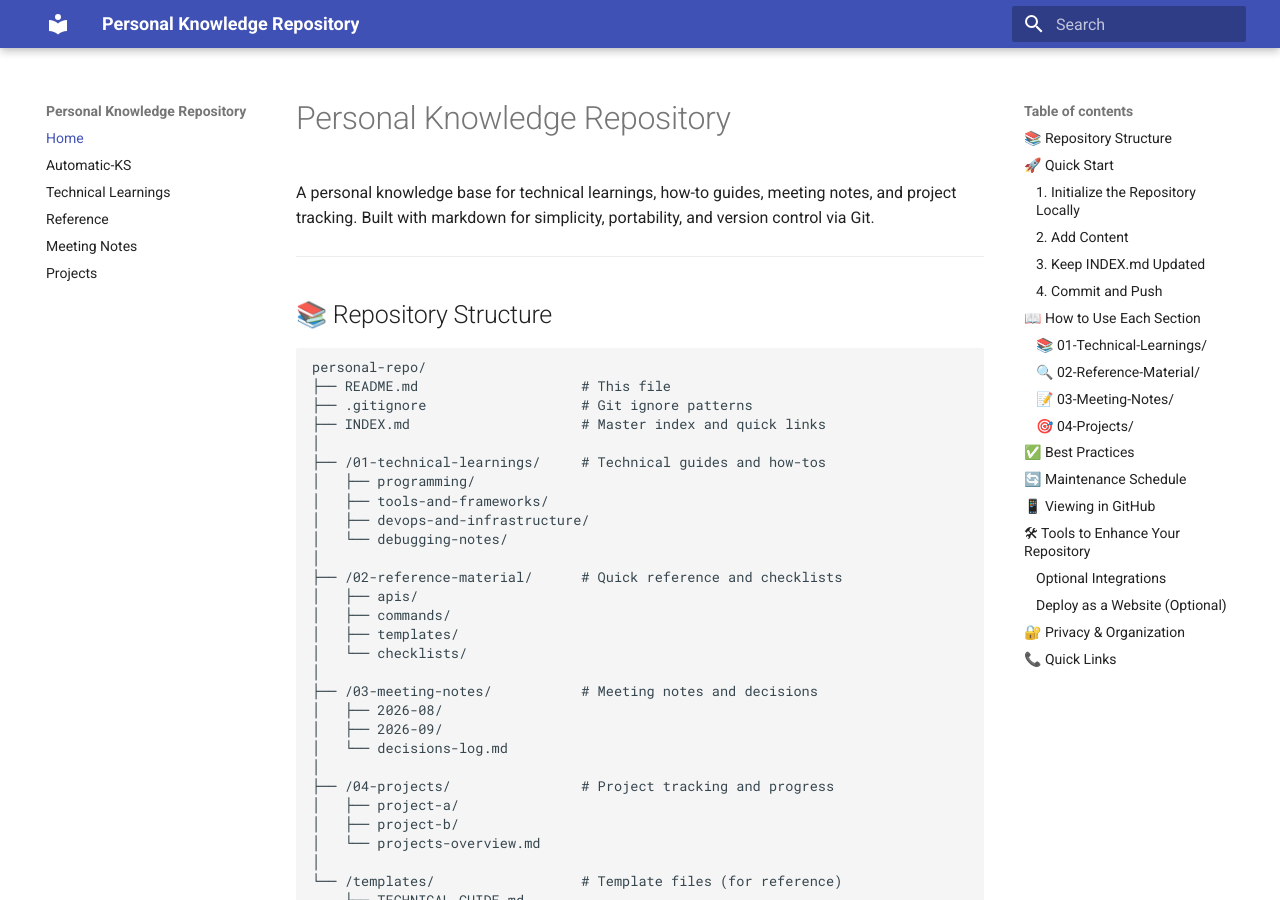
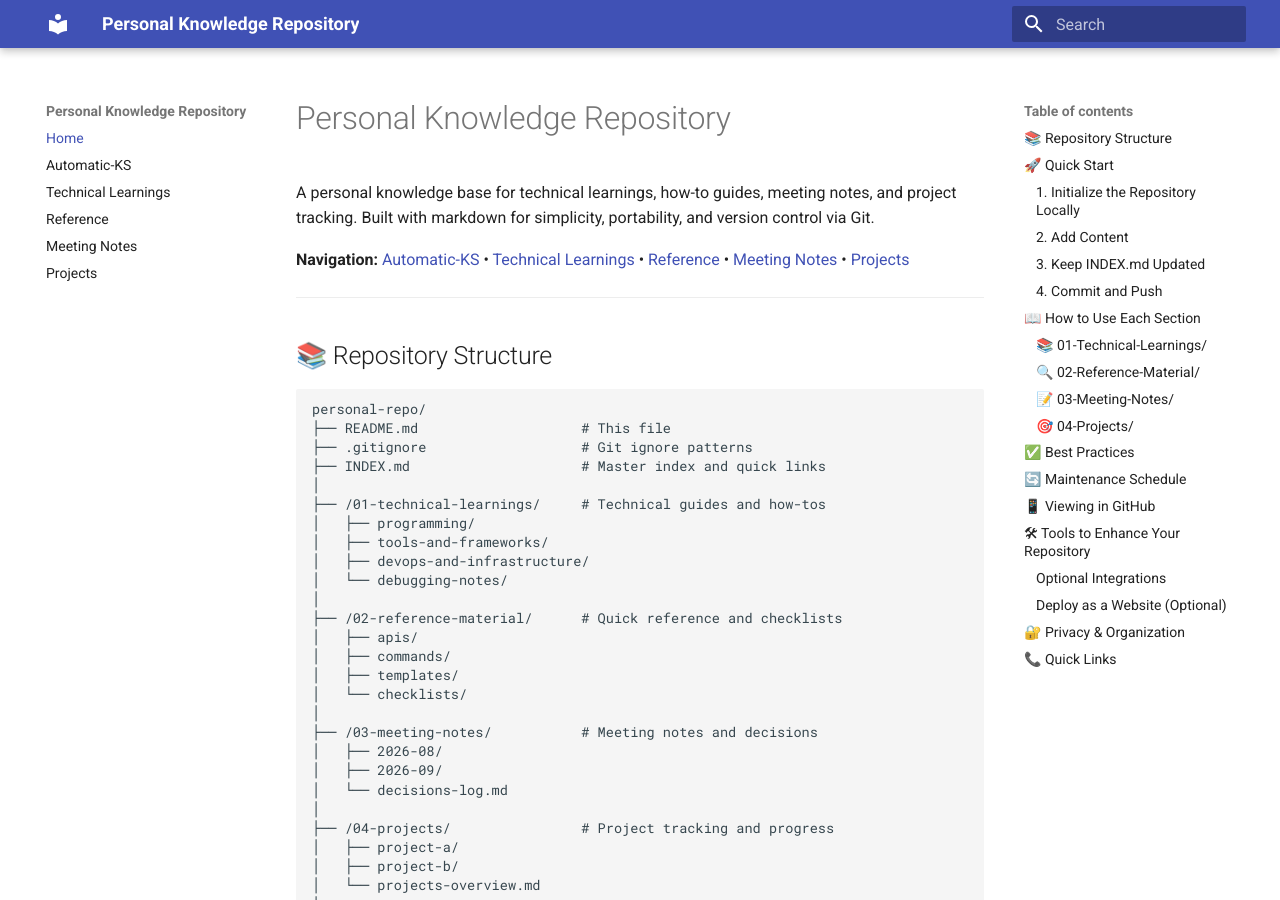
Before and after one commit to MiguelGomes2/pages-mgomes, an MkDocs documentation site: the page built from docs/index.md, in a window 1280 px wide and 900 px high. Built offline with MkDocs 1.6.1 and Material for MkDocs 9.7.7, drawn with Linux system fonts in a browser that asks for light colours.

Commit message:
Update index.md

```diff
--- a/docs/index.md
+++ b/docs/index.md
@@ -1,6 +1,8 @@
 # Personal Knowledge Repository
 
 A personal knowledge base for technical learnings, how-to guides, meeting notes, and project tracking. Built with markdown for simplicity, portability, and version control via Git.
+
+**Navigation:** [Automatic-KS](/pages-mgomes/Automatic-KS/) • [Technical Learnings](/pages-mgomes/technical-learnings/) • [Reference](/pages-mgomes/reference/) • [Meeting Notes](/pages-mgomes/meeting-notes/) • [Projects](/pages-mgomes/projects/)
 
 ---
 
```
